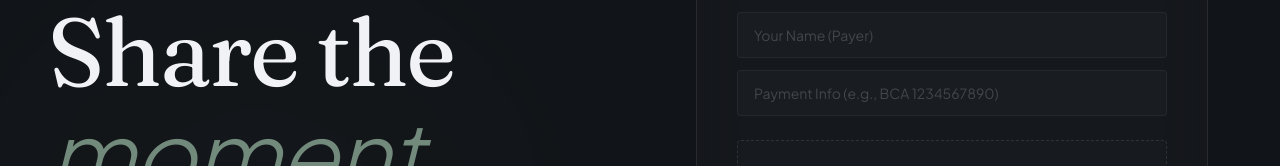
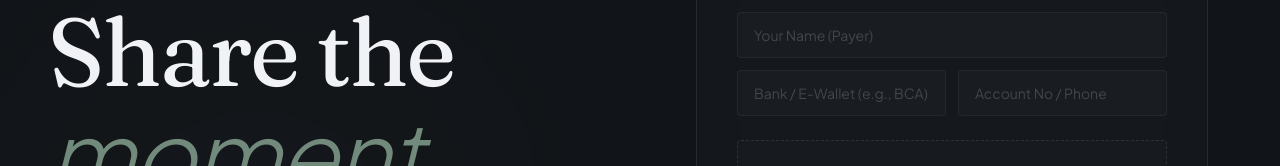
Before and after one commit to teukumunawark/meris, a Next.js app in the folder frontend/: page / in a window 1280 px wide. Shown: the part 165-331 px from the top of the page. Built offline with nearby package versions, Linux system fonts and the light colour scheme.

Commit message:
feat: split payment info into bank name and account number with clipboard copying support

```diff
--- a/frontend/src/app/page.tsx
+++ b/frontend/src/app/page.tsx
@@ -18,7 +18,8 @@ export default function Home() {
   const [sessionId, setSessionId] = useState("");
   const [isUploading, setIsUploading] = useState(false);
   const [payerName, setPayerName] = useState("");
-  const [payerBank, setPayerBank] = useState("");
+  const [payerBankName, setPayerBankName] = useState("");
+  const [payerBankAccount, setPayerBankAccount] = useState("");
   const [errorMsg, setErrorMsg] = useState<string | null>(null);
   const [recentSessions, setRecentSessions] = useState<RecentSession[]>([]);
 
@@ -65,7 +66,8 @@ export default function Home() {
         const formData = new FormData();
         formData.append("receipt", compressedFile);
         formData.append("payerName", payerName.trim());
-        formData.append("payerBank", payerBank.trim());
+        formData.append("payerBankName", payerBankName.trim());
+        formData.append("payerBankAccount", payerBankAccount.trim());
 
         const response = await fetch("http://localhost:8080/session", {
           method: "POST",
@@ -202,13 +204,22 @@ export default function Home() {
                       placeholder="Your Name (Payer)"
                       className="w-full px-4 py-3 rounded-glass-sm bg-white/[0.02] border border-white/5 text-foreground text-sm placeholder:text-foreground/20 focus:outline-none focus:border-sage/40 transition-colors font-sans"
                     />
-                    <input
-                      type="text"
-                      value={payerBank}
-                      onChange={(e) => setPayerBank(e.target.value)}
-                      placeholder="Payment Info (e.g., BCA 1234567890)"
-                      className="w-full px-4 py-3 rounded-glass-sm bg-white/[0.02] border border-white/5 text-foreground text-sm placeholder:text-foreground/20 focus:outline-none focus:border-sage/40 transition-colors font-sans"
-                    />
+                    <div className="grid grid-cols-2 gap-3">
+                      <input
+                        type="text"
+                        value={payerBankName}
+                        onChange={(e) => setPayerBankName(e.target.value)}
+                        placeholder="Bank / E-Wallet (e.g., BCA)"
+                        className="w-full px-4 py-3 rounded-glass-sm bg-white/[0.02] border border-white/5 text-foreground text-sm placeholder:text-foreground/20 focus:outline-none focus:border-sage/40 transition-colors font-sans"
+                      />
+                      <input
+                        type="text"
+                        value={payerBankAccount}
+                        onChange={(e) => setPayerBankAccount(e.target.value)}
+                        placeholder="Account No / Phone"
+                        className="w-full px-4 py-3 rounded-glass-sm bg-white/[0.02] border border-white/5 text-foreground text-sm placeholder:text-foreground/20 focus:outline-none focus:border-sage/40 transition-colors font-sans"
+                      />
+                    </div>
                   </div>
 
                   <div className="flex flex-col gap-4">
--- a/frontend/src/app/session/[id]/page.tsx
+++ b/frontend/src/app/session/[id]/page.tsx
@@ -30,7 +30,8 @@ export default function ClaimSessionPage({ params }: PageProps) {
     tax,
     serviceCharge,
     payerName,
-    payerBank,
+    payerBankName,
+    payerBankAccount,
     joinSession,
     changeName,
     updateClaim,
@@ -41,13 +42,21 @@ export default function ClaimSessionPage({ params }: PageProps) {
   } = useClaimSession(sessionId);
 
   const [copySuccess, setCopySuccess] = useState<boolean>(false);
+  const [copyAccountSuccess, setCopyAccountSuccess] = useState<boolean>(false);
 
-  // Copy share link helper
   const handleCopyLink = () => {
     if (typeof window !== "undefined") {
       navigator.clipboard.writeText(window.location.href);
       setCopySuccess(true);
       setTimeout(() => setCopySuccess(false), 2000);
+    }
+  };
+
+  const handleCopyAccount = () => {
+    if (typeof window !== "undefined" && payerBankAccount) {
+      navigator.clipboard.writeText(payerBankAccount);
+      setCopyAccountSuccess(true);
+      setTimeout(() => setCopyAccountSuccess(false), 2000);
     }
   };
 
@@ -367,12 +376,39 @@ export default function ClaimSessionPage({ params }: PageProps) {
 
                <div className="space-y-6 sm:space-y-8">
                  <div className="text-center space-y-1 sm:space-y-2">
-                   <p className="text-[9px] sm:text-[10px] font-bold uppercase tracking-[0.2em] sm:tracking-[0.3em] text-foreground/20">Transfer To</p>
-                   <p className="font-serif text-foreground text-xl sm:text-2xl tracking-tight font-light">{payerBank || "Not specified"}</p>
+                   <p className="text-[9px] sm:text-[10px] font-bold uppercase tracking-[0.2em] sm:tracking-[0.3em] text-foreground/20">Payment Method</p>
+                   <p className="font-serif text-foreground text-xl sm:text-2xl tracking-tight font-light">{payerBankName || "Not specified"}</p>
                  </div>
 
+                 {payerBankAccount && (
+                   <div className="text-center space-y-1 sm:space-y-2">
+                     <p className="text-[9px] sm:text-[10px] font-bold uppercase tracking-[0.2em] sm:tracking-[0.3em] text-foreground/20">Account Number</p>
+                     <div className="flex items-center justify-center gap-2">
+                       <span className="font-mono text-foreground text-xl sm:text-2xl tracking-wider font-semibold">
+                         {payerBankAccount}
+                       </span>
+                       <button
+                         onClick={handleCopyAccount}
+                         className="text-sage hover:text-white p-1 cursor-pointer transition-colors"
+                         title="Copy Account Number"
+                       >
+                         {copyAccountSuccess ? (
+                           <svg className="w-4.5 h-4.5 text-sage" viewBox="0 0 24 24" fill="none" stroke="currentColor" strokeWidth="2.5">
+                             <path d="M20 6 9 17l-5-5"/>
+                           </svg>
+                         ) : (
+                           <svg className="w-4 h-4" viewBox="0 0 24 24" fill="none" stroke="currentColor" strokeWidth="2" strokeLinecap="round" strokeLinejoin="round">
+                             <rect x="9" y="9" width="13" height="13" rx="2" ry="2"/>
+                             <path d="M5 15H4a2 2 0 0 1-2-2V4a2 2 0 0 1 2-2h9a2 2 0 0 1 2 2v1"/>
+                           </svg>
+                         )}
+                       </button>
+                     </div>
+                   </div>
+                 )}
+
                  <div className="text-center space-y-1 sm:space-y-2">
-                   <p className="text-[9px] sm:text-[10px] font-bold uppercase tracking-[0.2em] sm:tracking-[0.3em] text-foreground/20">Account Owner (Payer)</p>
+                   <p className="text-[9px] sm:text-[10px] font-bold uppercase tracking-[0.2em] sm:tracking-[0.3em] text-foreground/20">Account Owner</p>
                    <p className="font-sans text-foreground text-lg sm:text-xl tracking-tight font-normal">{payerName || "Anonymous Payer"}</p>
                  </div>
                </div>
--- a/frontend/src/app/session/[id]/useClaimSession.ts
+++ b/frontend/src/app/session/[id]/useClaimSession.ts
@@ -23,7 +23,8 @@ export interface SSEServerUpdatePayload {
   service_charge?: number;
   serviceCharge?: number;
   payerName?: string;
-  payerBank?: string;
+  payerBankName?: string;
+  payerBankAccount?: string;
   participants?: Array<{
     id: number;
     name: string;
@@ -41,7 +42,8 @@ export function useClaimSession(sessionId: string) {
   const [tax, setTax] = useState<number>(0);
   const [serviceCharge, setServiceCharge] = useState<number>(0);
   const [payerName, setPayerName] = useState<string>("");
-  const [payerBank, setPayerBank] = useState<string>("");
+  const [payerBankName, setPayerBankName] = useState<string>("");
+  const [payerBankAccount, setPayerBankAccount] = useState<string>("");
   const [participants, setParticipants] = useState<Array<{ id: number; name: string }>>([]);
 
   const backendUrl = process.env.NEXT_PUBLIC_BACKEND_URL || "http://localhost:8080";
@@ -109,7 +111,8 @@ export function useClaimSession(sessionId: string) {
       });
       localStorage.setItem("meris_recent_sessions", JSON.stringify(list));
     }
-    if (data.payerBank) setPayerBank(data.payerBank);
+    if (data.payerBankName) setPayerBankName(data.payerBankName);
+    if (data.payerBankAccount) setPayerBankAccount(data.payerBankAccount);
     if (Array.isArray(data.participants)) {
       setParticipants(data.participants);
     }
@@ -350,7 +353,8 @@ export function useClaimSession(sessionId: string) {
     tax,
     serviceCharge,
     payerName,
-    payerBank,
+    payerBankName,
+    payerBankAccount,
     joinSession,
     changeName,
     updateClaim,
```
